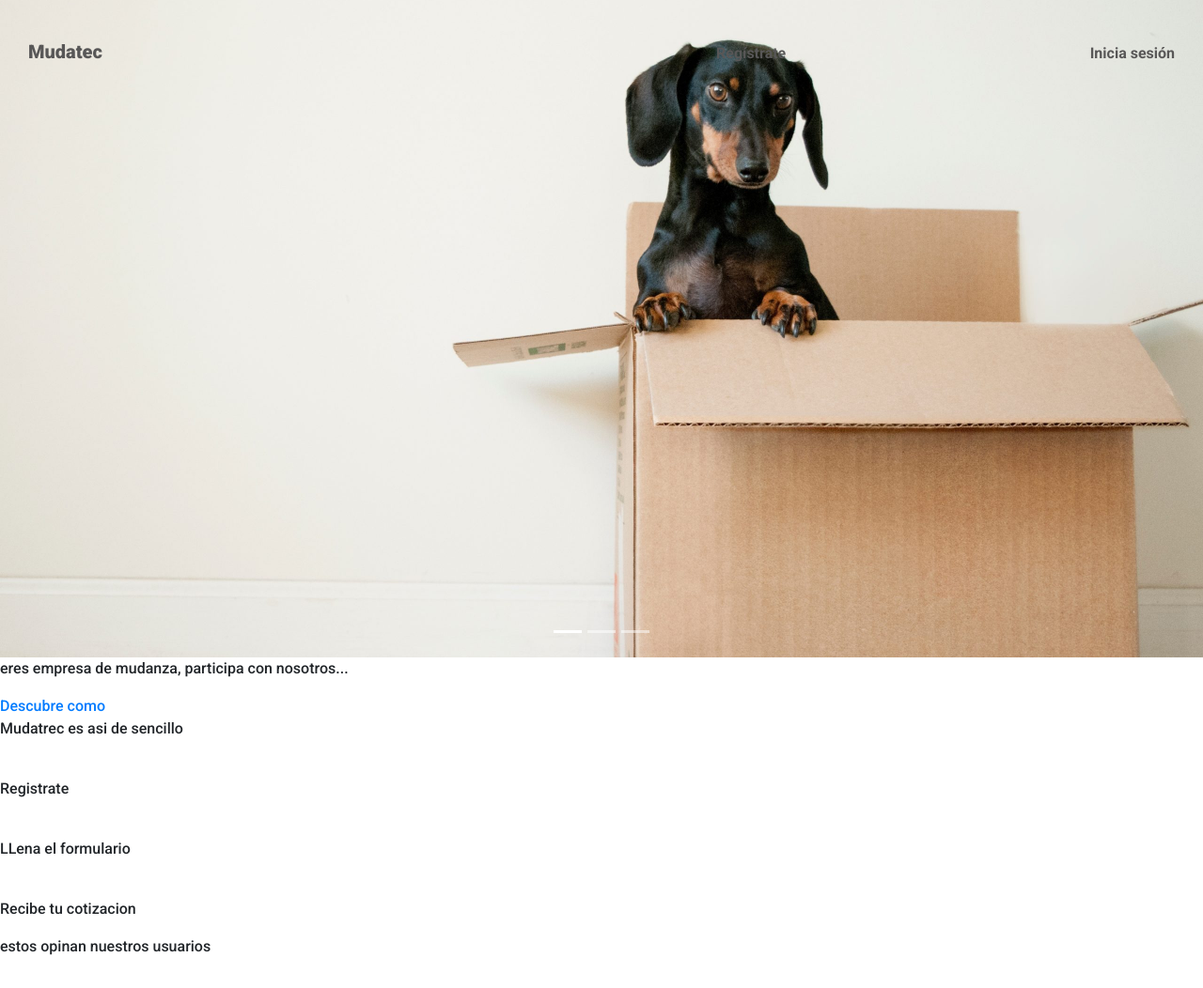
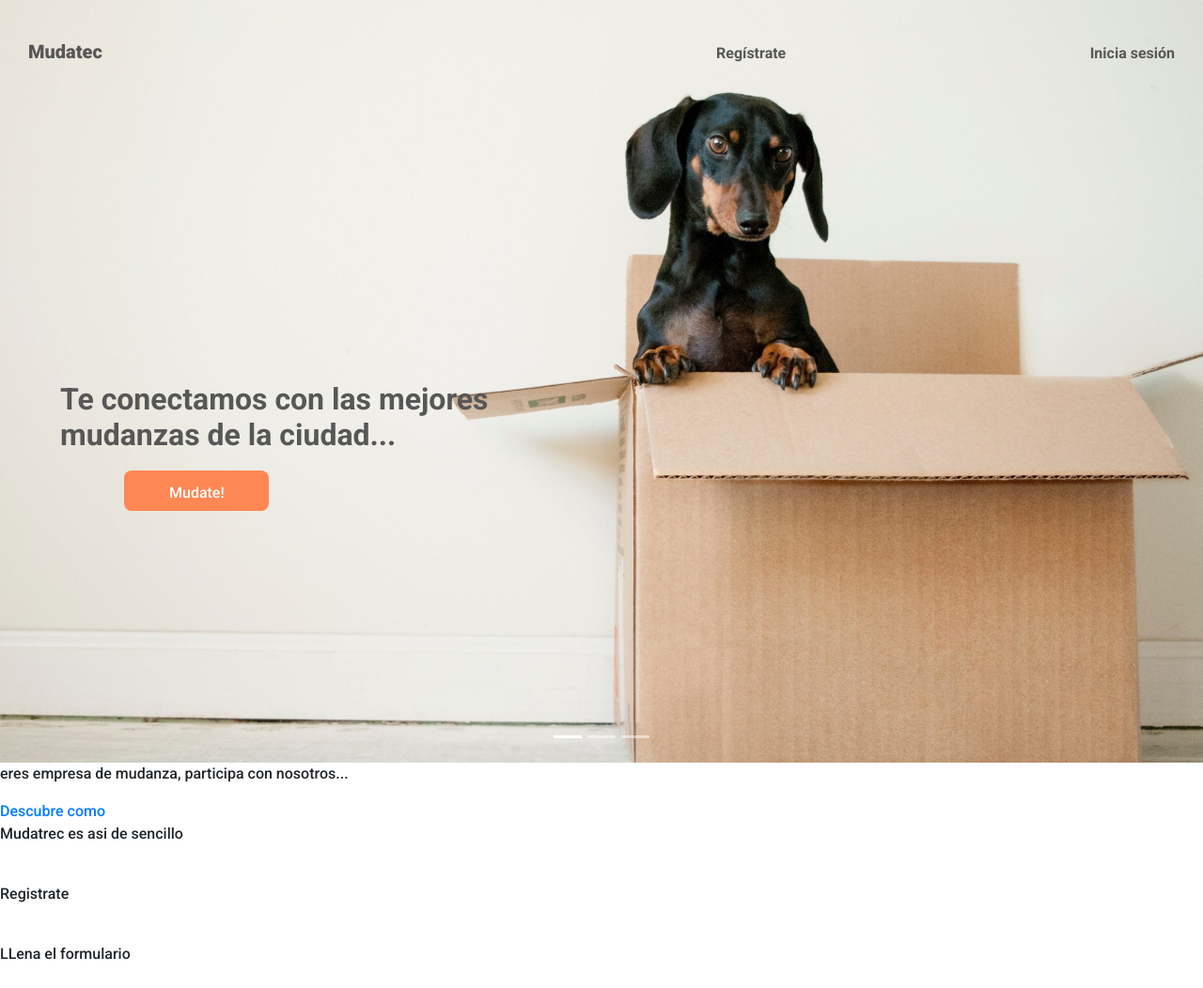
Before and after one commit to alepaez-dev/mudatec_proyecto, a Django app: page / in a window 1280 px wide. Shown: the top 1052 px of the page at 94% size. Run offline with Django 3.2, Linux system fonts and the light colour scheme; some libraries are stand-ins or nearby versions.

Commit message:
se agrego la parte de titulo

```diff
--- a/mudatec/static/css/_header.scss
+++ b/mudatec/static/css/_header.scss
@@ -3,7 +3,7 @@
   #carouselExampleIndicators {
     .carousel-inner {
       .carousel-item {
-        height: 700px;
+        height: 812px;
         img {
           height: 100%;
           object-fit: cover;
@@ -15,8 +15,12 @@
 
 
 .titulo {
-  margin-top: 250px;
-  margin-bottom: 200px;
+  z-index: 1;
+  position: absolute;
+  top: 50%;
+  left: 5%;
+  // margin-top: 250px;
+  // margin-bottom: 200px;
   h1{
     font-family: $roboto-font;
     font-weight: 600;
@@ -69,9 +73,6 @@
           background-color:$acentos-color;
           opacity: 0.8;
           margin-top: 0 !important;
-          // position: relative;
-          // top : 25px;
-          // left : 110px;
           li{
             text-align: center;
             a {
--- a/mudatec/static/css/style.css
+++ b/mudatec/static/css/style.css
@@ -21,7 +21,7 @@
 }
 
 .col #carouselExampleIndicators .carousel-inner .carousel-item {
-  height: 700px;
+  height: 812px;
 }
 
 .col #carouselExampleIndicators .carousel-inner .carousel-item img {
@@ -31,8 +31,10 @@
 }
 
 .titulo {
-  margin-top: 250px;
-  margin-bottom: 200px;
+  z-index: 1;
+  position: absolute;
+  top: 50%;
+  left: 5%;
 }
 
 .titulo h1 {
--- a/mudatec/templates/base.html
+++ b/mudatec/templates/base.html
@@ -20,20 +20,10 @@
     <div class="row">
       <div class="col">
         <div id="carouselExampleIndicators" class="carousel slide" data-ride="carousel">
-          <div class="navbar navbars d-flex flex-row justify-content-space-between align-items-baseline">
-            <a href="#">Mudatec</a>
-            <div class="nav-der d-flex flex-row justify-content-space-between">
-              <div class="dropdown show">
-                <a class="dropdown-toogle nav-der-botones" href="#" type="button" id="dropdownmenu"
-                  data-toggle="dropdown">Regístrate</a>
-                <span class="caret"></span>
-                <ul class="dropdown-menu" aria-labelled-by="dropdownmenu">
-                  <li><a href="#">Empresa</a></li>
-                  <li><a href="#">Usuario</a></li>
-                </ul>
-              </div>
-              <a class="nav-der-botones" href="#">Inicia sesión</a>
-            </div>
+          {% include "header.html" %}
+          <div class="titulo">
+            <h1>Te conectamos con las mejores mudanzas de la ciudad...</h1>
+            <button class="mudate">Mudate!</button>
           </div>
           <ol class="carousel-indicators">
             <li data-target="#carouselExampleIndicators" data-slide-to="0" class="active"></li>
--- a/mudatec/templates/header.html
+++ b/mudatec/templates/header.html
@@ -1,6 +1,6 @@
-<div class="navbar d-flex align-items-center">
+<div class="navbar navbars d-flex flex-row justify-content-space-between align-items-baseline">
   <a href="#">Mudatec</a>
-  <div class="nav-der d-flex flex-row">
+  <div class="nav-der d-flex flex-row justify-content-space-between">
     <div class="dropdown show">
       <a class="dropdown-toogle nav-der-botones" href="#" type="button" id="dropdownmenu"
         data-toggle="dropdown">Regístrate</a>
@@ -10,10 +10,6 @@
         <li><a href="#">Usuario</a></li>
       </ul>
     </div>
-    <a class="nav-der-botones" href="#">Inicia Sesión</a>
+    <a class="nav-der-botones" href="#">Inicia sesión</a>
   </div>
 </div>
-<div class="titulo">
-  <h1>Te conectamos con las mejores mudanzas de la ciudad...</h1>
-  <button class="mudate">Mudate!</button>
-</div>
```
Also changed, not shown: 1 other file.
